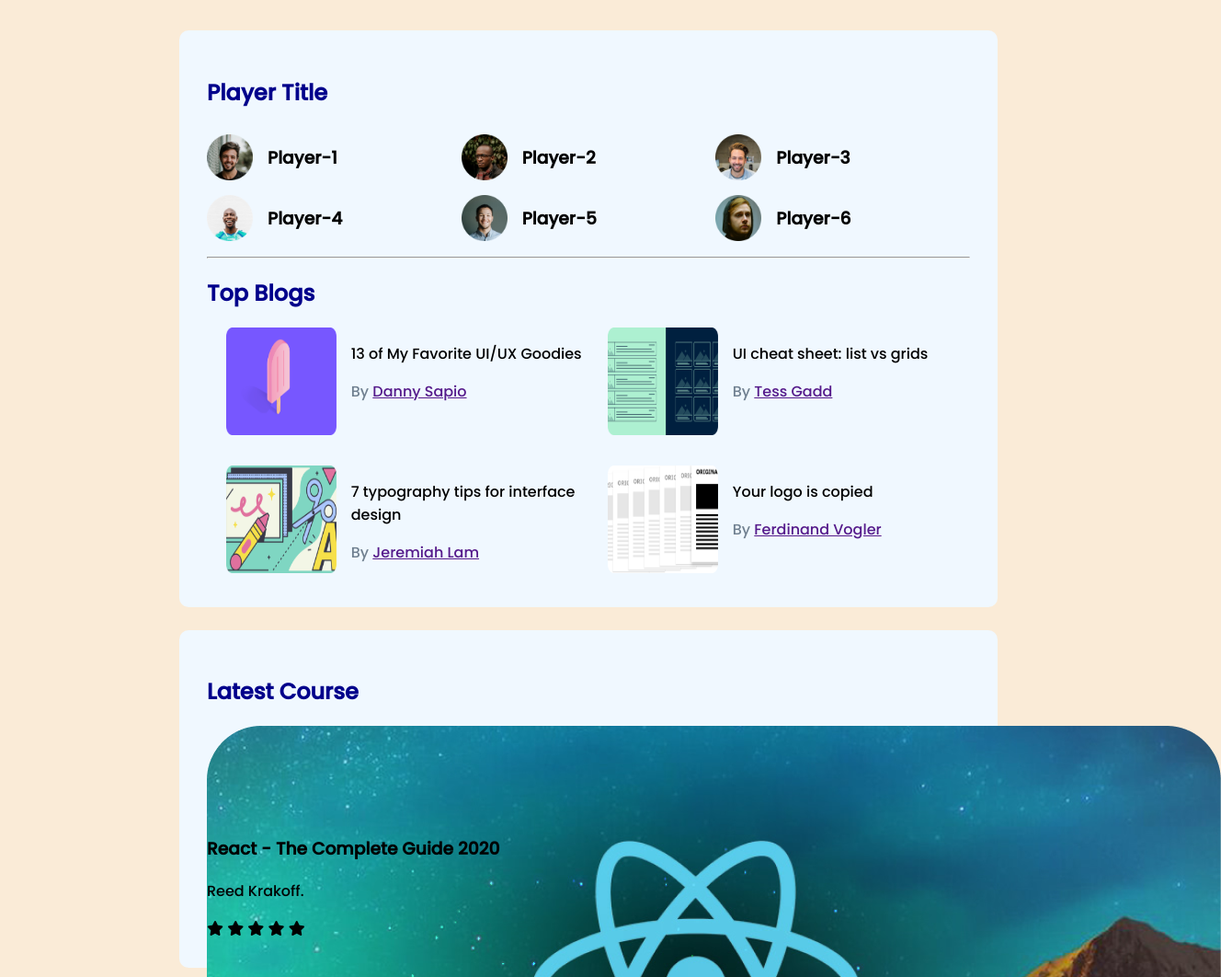
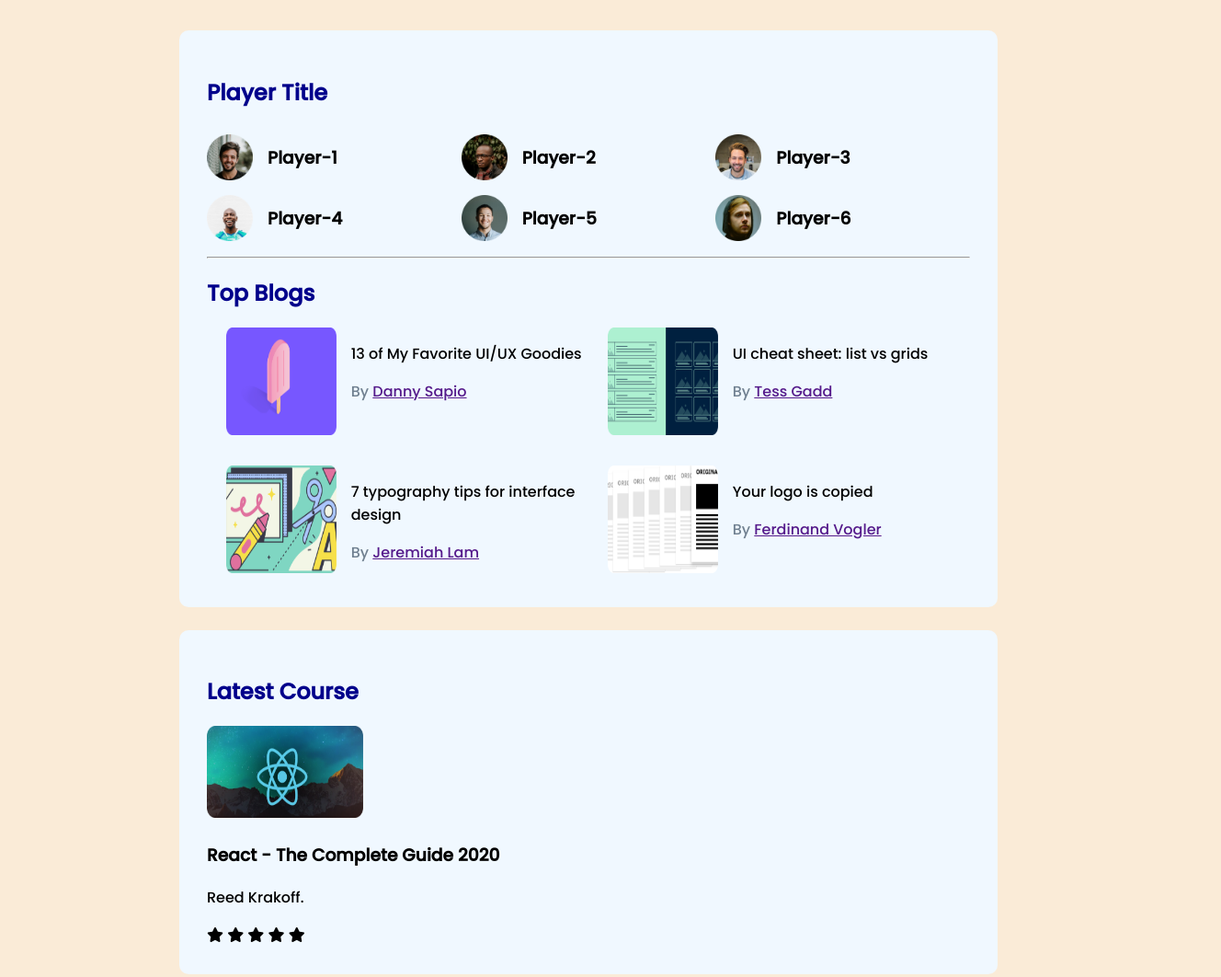
Before and after one commit to MdFatiur/leader-board, a plain HTML site: page index.html in a window 1280 px wide. Shown: the top 1062 px of the page at 92% size, 1328 px wide, since content can reach past the window. Drawn offline with Linux system fonts and the light colour scheme.

Commit message:
courese-1 2nd fix

```diff
--- a/styles/style.css
+++ b/styles/style.css
@@ -80,7 +80,7 @@ main {
 }
 
 /* ------Latest Courses---- */
-.course .course-banner {
+.course .course-banner img {
     width: 170px;
     height: 100px;
 }
```
Also changed, not shown: index.html (+2 -1 lines).
